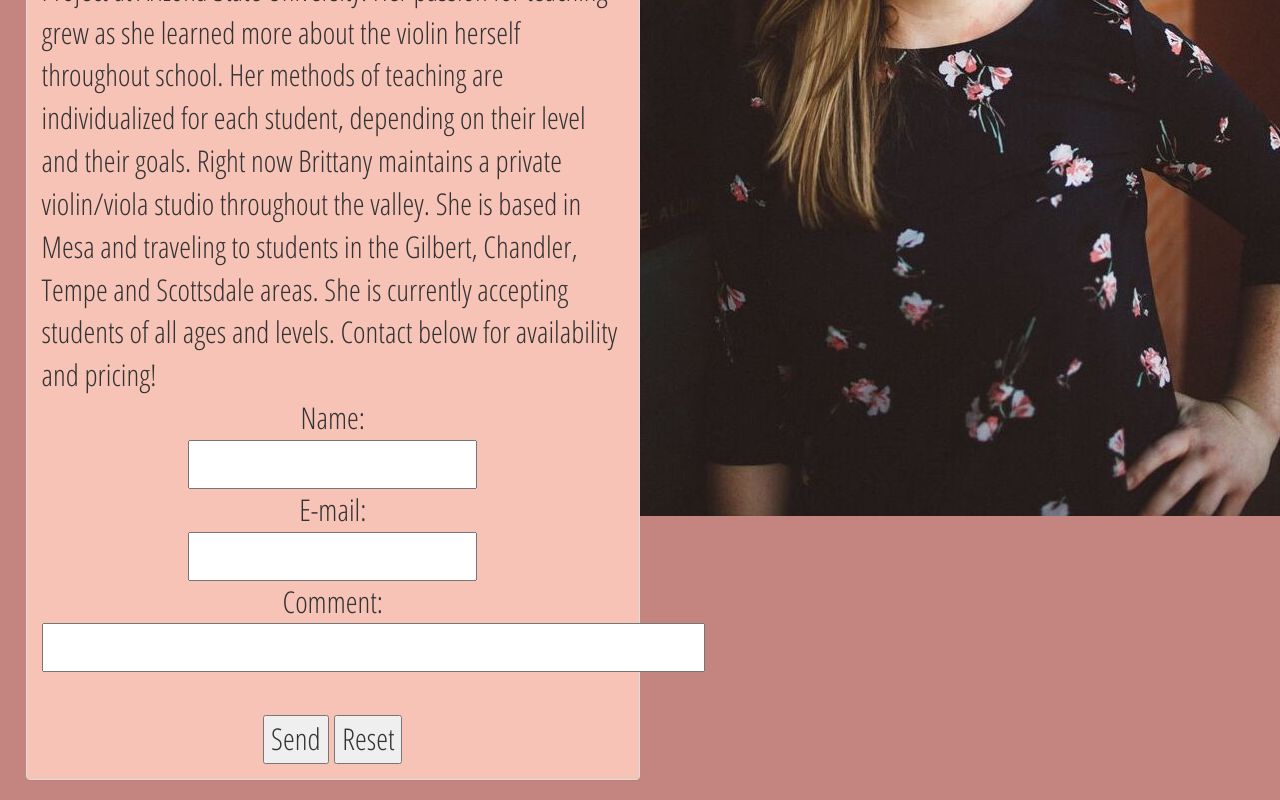
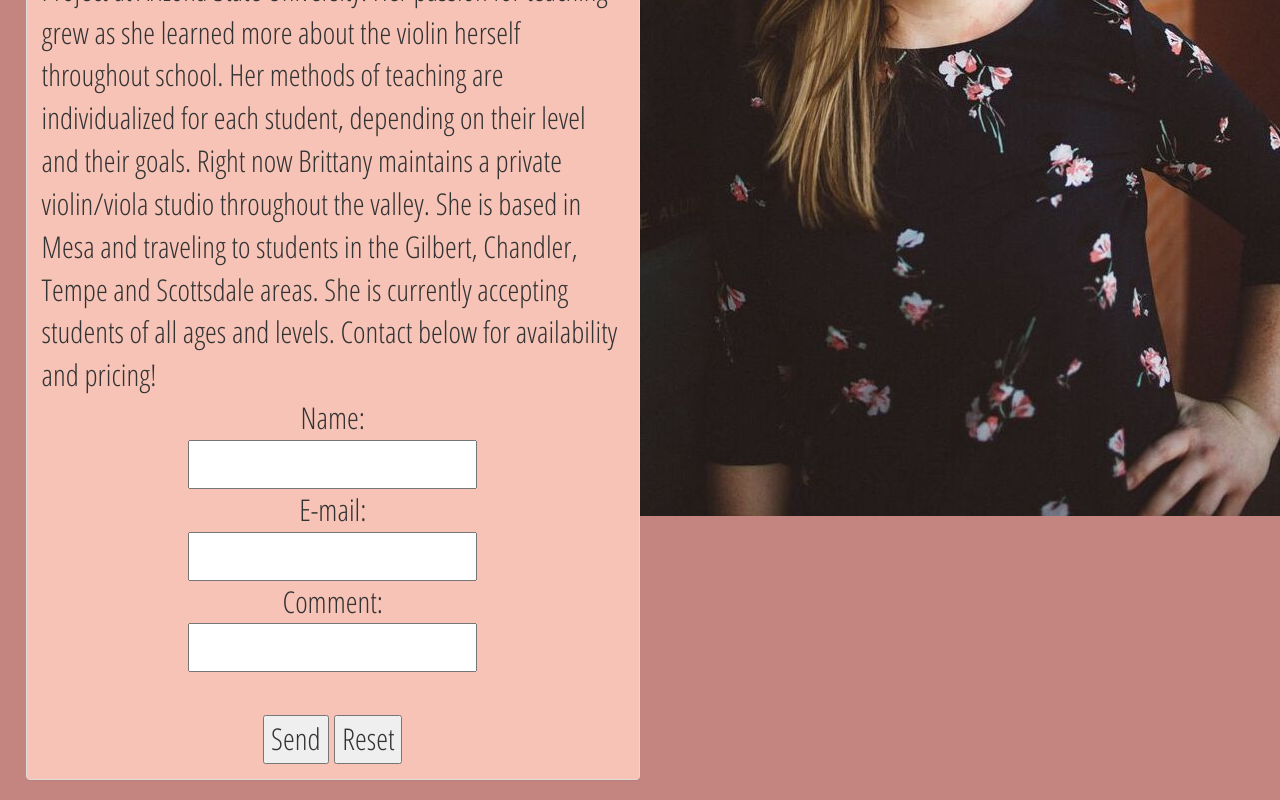
Before and after one commit to oliviakristiansen/brittany-website, a plain HTML site: page lesson.html in a window 1280 px wide. Shown: the part 417-1217 px from the top of the page. Drawn offline with nearby package versions, Linux system fonts and the light colour scheme.

Commit message:
input size change

```diff
--- a/lesson.html
+++ b/lesson.html
@@ -49,7 +49,7 @@
                 E-mail:<br>
                 <input type="text" name="mail"><br>
                 Comment:<br>
-                <input type="text" name="comment" size="50"><br><br>
+                <input type="text" name="comment"><br><br>
                 <input type="submit" value="Send">
                 <input type="reset" value="Reset">
                 </form>
```
